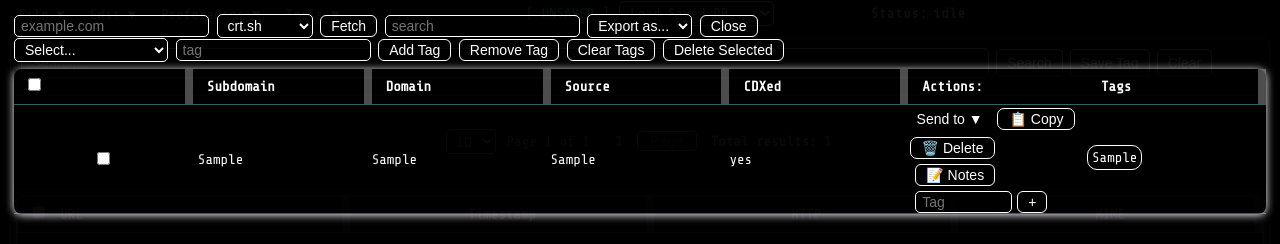
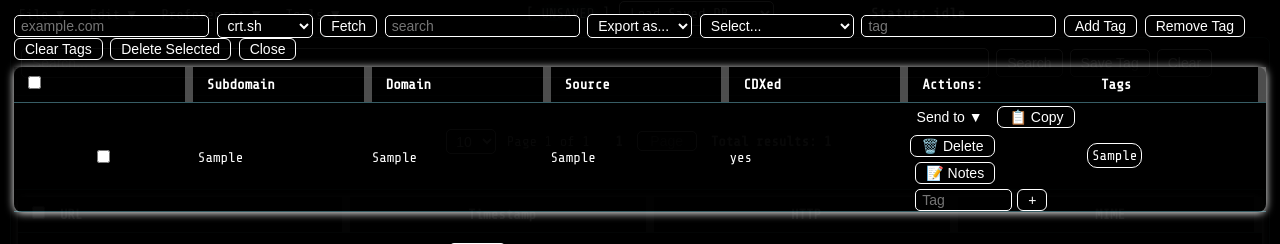
Before and after one commit to thesavant42/retrorecon, a Flask app: page /tools/subdomonster in a window 1280 px wide. Shown: the top 244 px of the page. Run offline with Flask 2, Linux system fonts and the light colour scheme; tables that the repository leaves empty hold one stand-in row (values such as "Sample post"); data that the repository does not hold is empty; parts of the project's set-up code (start-up, migrations or seed data) failed here and were passed over; some libraries are stand-ins or nearby versions.

Commit message:
Fix Subdomonster layout

```diff
--- a/static/subdomonster.js
+++ b/static/subdomonster.js
@@ -289,12 +289,12 @@ function initSubdomonster(){
     if(currentPage > totalPages) currentPage = totalPages;
     const pageData = sorted.slice((currentPage-1)*itemsPerPage, (currentPage-1)*itemsPerPage + itemsPerPage);
     let html = '<table class="table url-table w-100"><colgroup>'+
-      '<col class="checkbox-col"/><col/><col/><col/><col class="cdxed-col"/><col class="send-col actions-col"/><col class="tag-col"/>'+
+      '<col class="checkbox-col"/><col class="subdomain-col"/><col class="domain-col"/><col class="source-col"/><col class="cdxed-col"/><col class="send-col actions-col"/><col class="tag-col"/>'+
       '</colgroup><thead><tr>'+
       '<th class="checkbox-col"><input type="checkbox" onclick="document.querySelectorAll(\'#subdomonster-table .row-checkbox\').forEach(c=>c.checked=this.checked);selectAll=false;" /></th>'+
-      '<th class="sortable" data-field="subdomain">Subdomain</th>'+
-      '<th class="sortable" data-field="domain">Domain</th>'+
-      '<th class="sortable" data-field="source">Source</th>'+
+      '<th class="sortable subdomain-col" data-field="subdomain">Subdomain</th>'+
+      '<th class="sortable domain-col" data-field="domain">Domain</th>'+
+      '<th class="sortable source-col" data-field="source">Source</th>'+
       '<th class="sortable cdxed-col" data-field="cdx_indexed">CDXed</th>'+
       '<th class="no-resize actions-col">Actions:</th>'+
       '<th class="sortable" data-field="tags">Tags</th>'+
--- a/templates/subdomonster.html
+++ b/templates/subdomonster.html
@@ -21,10 +21,6 @@
       <input type="hidden" name="format" id="subdom-export-format" />
       <input type="hidden" name="q" id="subdom-export-q" />
     </form>
-    <button type="button" class="btn" id="subdomonster-close-btn">Close</button>
-    <span id="subdomonster-status" class="ml-05"></span>
-  </div>
-  <div class="mb-05">
     <select id="subdom-select-mode" class="form-select mr-05">
       <option value="" selected>Select...</option>
       <option value="page">Select Page</option>
@@ -36,6 +32,8 @@
     <button type="button" class="btn" id="subdom-remove-tag-btn">Remove Tag</button>
     <button type="button" class="btn" id="subdom-clear-tags-btn">Clear Tags</button>
     <button type="button" class="btn" id="subdom-delete-btn">Delete Selected</button>
+    <button type="button" class="btn" id="subdomonster-close-btn">Close</button>
+    <span id="subdomonster-status" class="ml-05"></span>
   </div>
   <div id="subdomonster-table" class="mt-05"></div>
   <div id="subdomonster-pagination" class="mt-05"></div>
```
Also changed, not shown: static/tools.css (+9 -0 lines).
